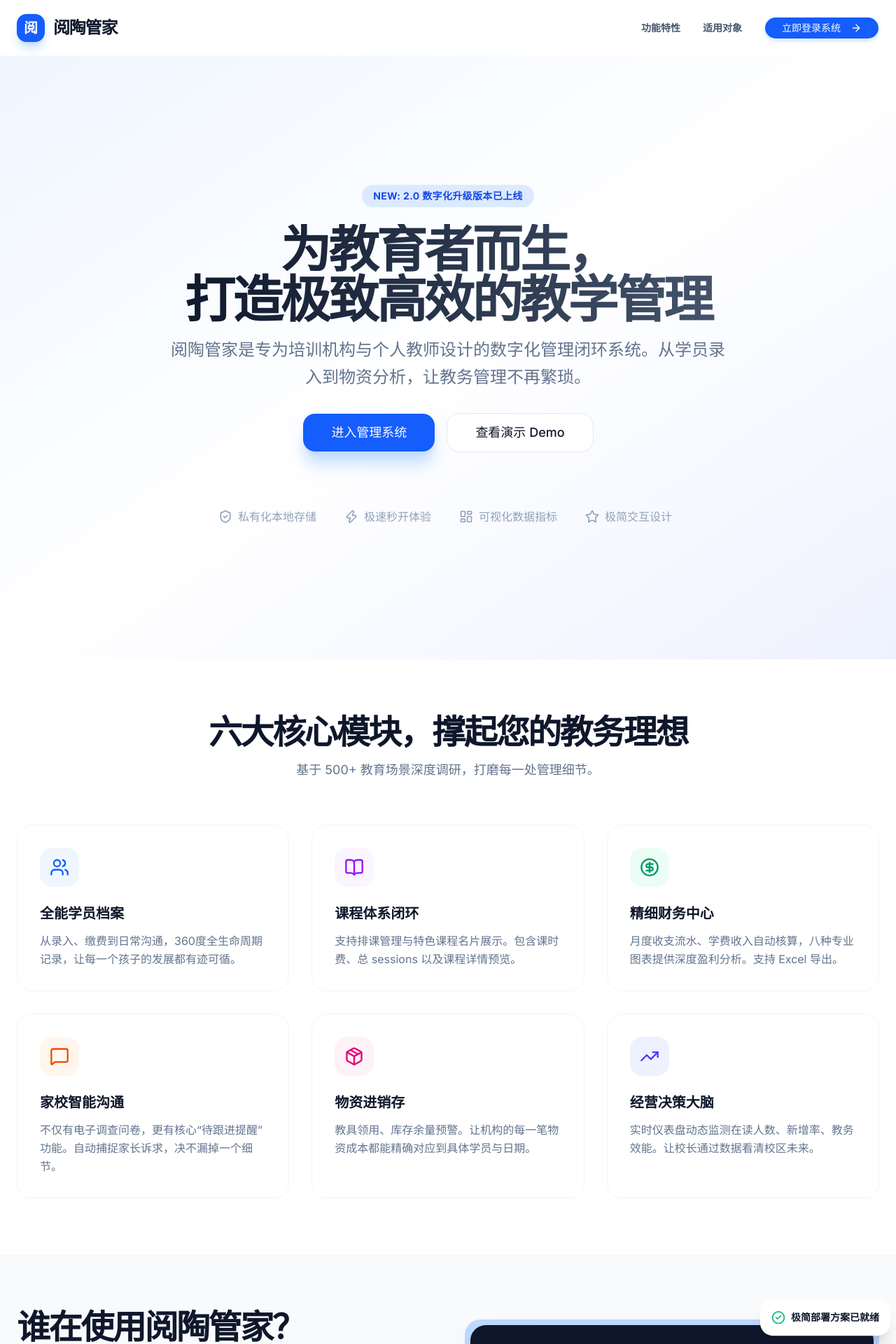
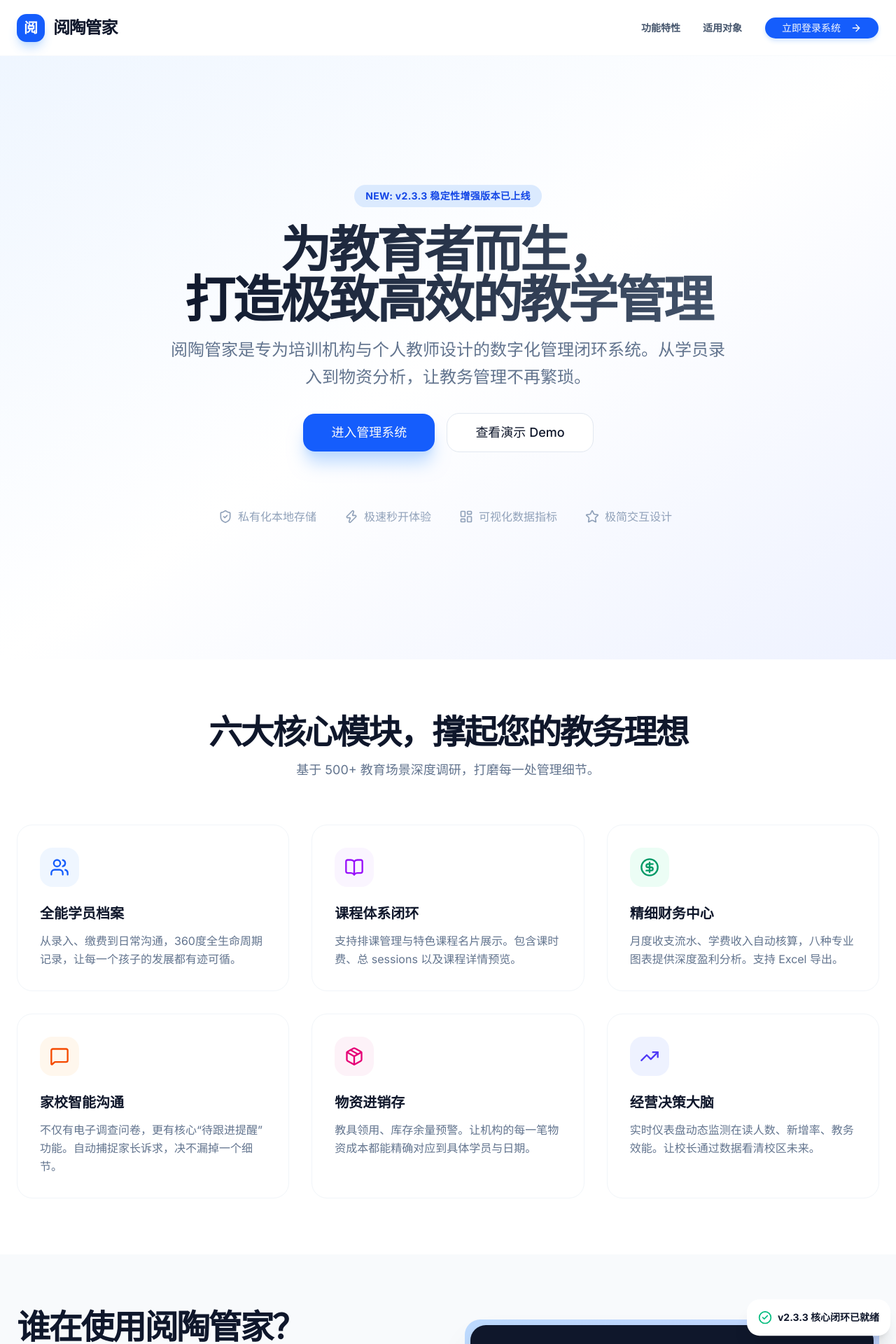
Before and after one commit to 178991907/yuetao-edu-system, a Next.js app: page / in a window 1280 px wide. Shown: the top 1920 px of the page at 70% size. Built offline with nearby package versions, Linux system fonts and the light colour scheme.

Commit message:
chore: update all version occurrences and copywriting to v2.3.3

```diff
--- a/src/app/page.tsx
+++ b/src/app/page.tsx
@@ -37,7 +37,7 @@ export default function LandingPage() {
             <div className="flex flex-col items-center space-y-8 text-center relative z-10">
               <div className="space-y-4">
                 <div className="inline-block px-4 py-1.5 bg-blue-100 text-blue-700 rounded-full text-sm font-bold tracking-wide animate-bounce">
-                  NEW: 2.0 数字化升级版本已上线
+                  NEW: v2.3.3 稳定性增强版本已上线
                 </div>
                 <h1 className="text-4xl font-extrabold tracking-tighter sm:text-5xl md:text-6xl lg:text-7xl/none bg-clip-text text-transparent bg-gradient-to-r from-slate-900 to-slate-600">
                   为教育者而生，<br />打造极致高效的教学管理
@@ -171,7 +171,7 @@ export default function LandingPage() {
                 <div className="absolute -top-4 -right-4 bg-white p-4 rounded-2xl shadow-xl z-10 animate-bounce">
                    <div className="flex items-center gap-2">
                      <CheckCircle2 className="text-emerald-500 w-5 h-5" />
-                     <span className="font-bold text-sm">极简部署方案已就绪</span>
+                     <span className="font-bold text-sm">v2.3.3 核心闭环已就绪</span>
                    </div>
                 </div>
                 <div className="bg-slate-900 rounded-[22px] overflow-hidden shadow-2xl h-[400px] flex items-center justify-center p-8 group">
--- a/src/components/layout/Sidebar.tsx
+++ b/src/components/layout/Sidebar.tsx
@@ -66,7 +66,7 @@ export function Sidebar() {
         <div className="rounded-xl bg-gradient-to-br from-blue-500 to-indigo-600 p-4 text-white shadow-lg overflow-hidden relative">
           <div className="absolute top-0 right-0 w-16 h-16 bg-white/10 rounded-full -mr-8 -mt-8" />
           <h4 className="font-semibold text-xs tracking-wider uppercase opacity-80">系统状态</h4>
-          <p className="mt-1 text-xs font-black truncate">v1.0.0 Pro</p>
+          <p className="mt-1 text-xs font-black truncate">v2.3.3 Pro</p>
           <div className="mt-4 h-1 w-full rounded-full bg-white/20">
             <div className="h-full w-2/3 rounded-full bg-white shadow-sm shadow-white/50"></div>
           </div>
```
Also changed, not shown: 1 other file (tests, documents, lock files or other folders).
